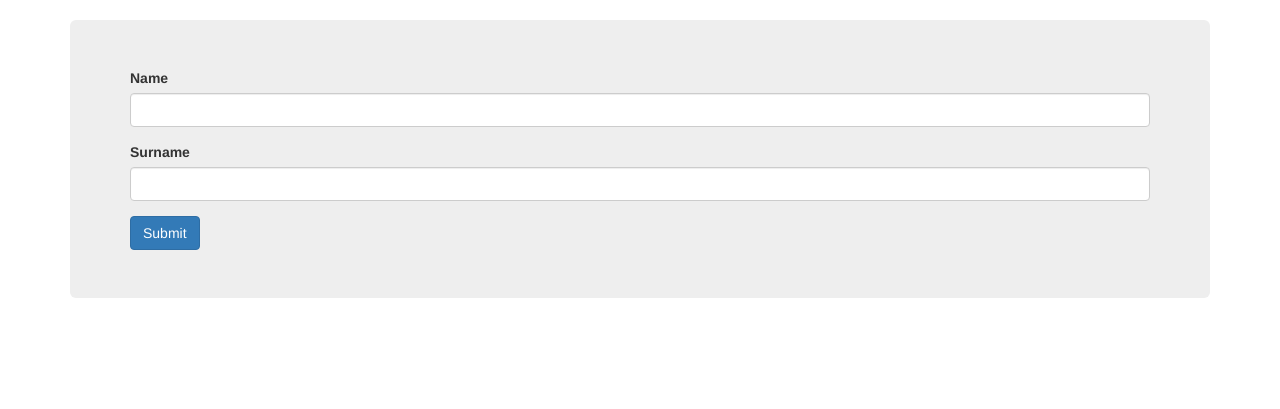
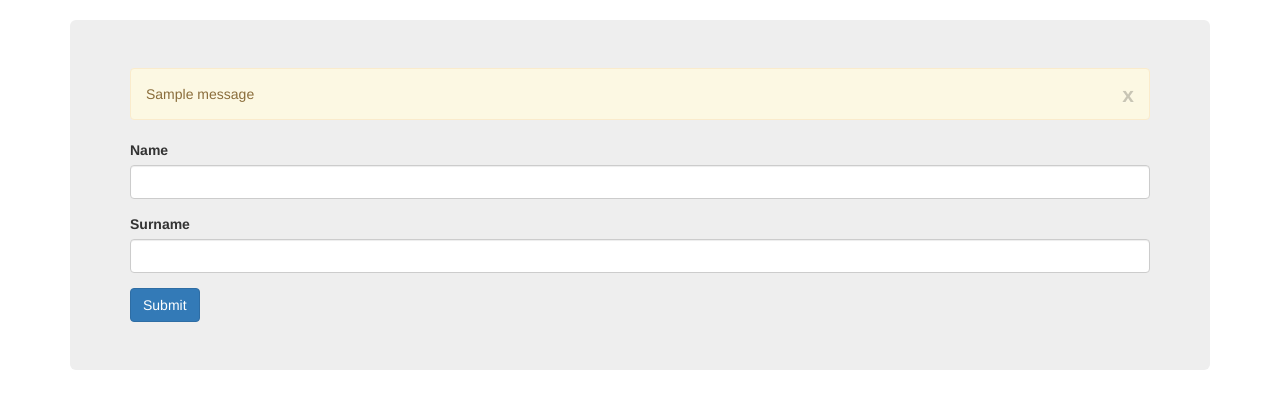
Before and after one commit to damianpud/flask_task, a Flask app: page /create/author in a window 1280 px wide. Shown: the part 82-491 px from the top of the page. Run offline with Flask 2, Linux system fonts and the light colour scheme; a user stored in the database is signed in; tables that the repository leaves empty hold one stand-in row (values such as "Sample post"); one stand-in notice (Sample message) is shown; some libraries are stand-ins or nearby versions.

Commit message:
add flash message to base template

```diff
--- a/templates/base.html
+++ b/templates/base.html
@@ -51,6 +51,18 @@
 {% block content %}
   <div class="container">
     <div class="jumbotron">
+
+      {% for message in get_flashed_messages() %}
+        <div class="alert alert-warning">
+          <button
+            type="button"
+            class="close"
+            data-dismiss="alert">
+              x
+            </button>
+          {{ message }}
+        </div>
+      {% endfor %}
       {% block content_main %}{% endblock %}
     </div>
   </div>
```
